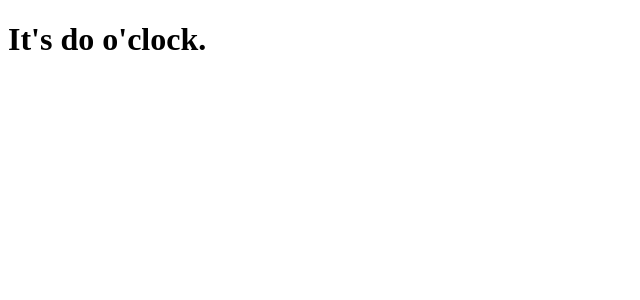
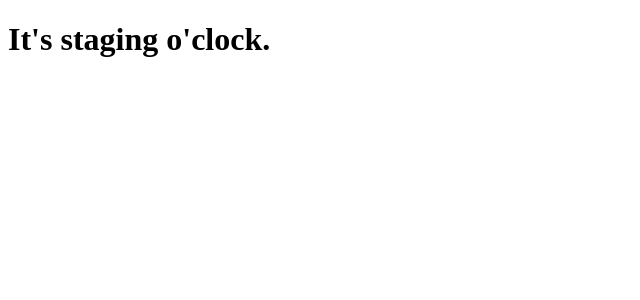
Before and after one commit to leoc01/clone-tabnews, a Next.js app: page / in a window 1280 px wide. Shown: the top 300 px of the page, without its empty margins (0-640 px from the left). Built offline with nearby package versions, Linux system fonts and the light colour scheme.

Commit message:
announce staging

```diff
--- a/pages/index.js
+++ b/pages/index.js
@@ -1,5 +1,5 @@
 function Home() {
-  return <h1>It's do o'clock.</h1>;
+  return <h1>It's staging o'clock.</h1>;
 }
 
 export default Home;
```
